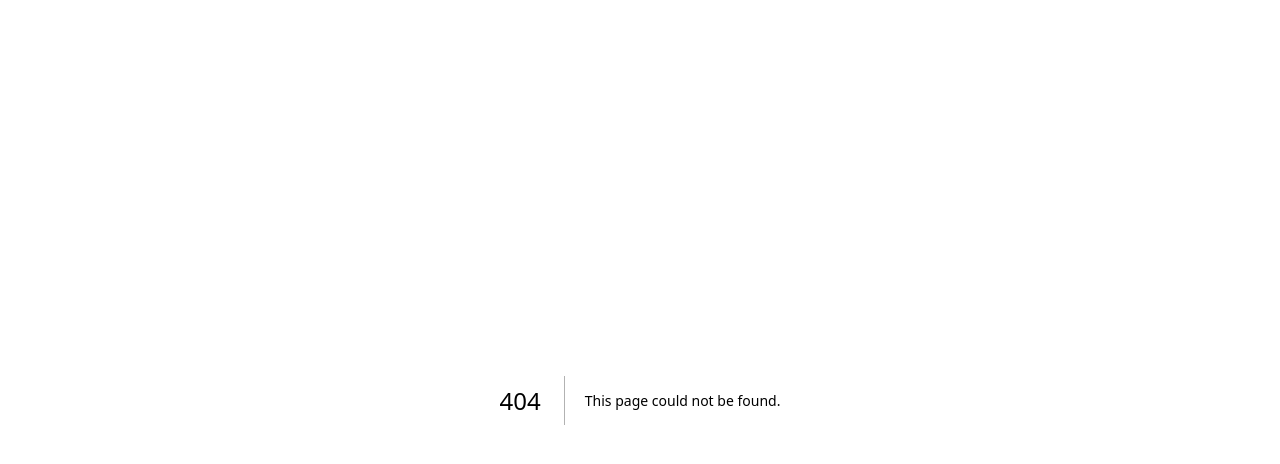
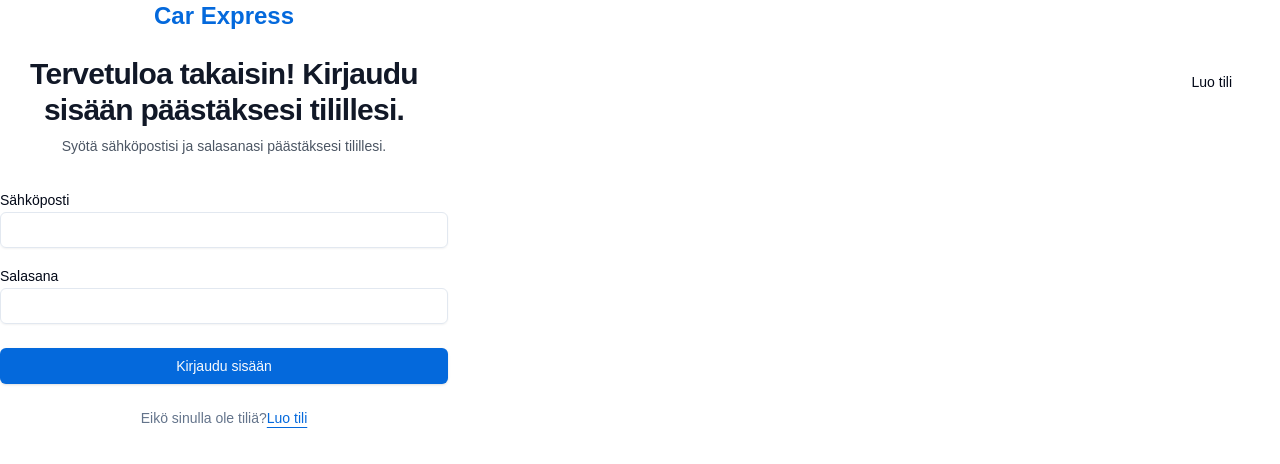
Before and after one commit to carexpress2025/web, a Next.js app: page /signin in a window 1280 px wide. Before the commit this address had no page. Shown: the top 464 px of the page. Built offline with nearby package versions, Linux system fonts and the light colour scheme.

Commit message:
login de usuário

```diff
--- a/package.json
+++ b/package.json
@@ -13,6 +13,7 @@
     "@next-auth/prisma-adapter": "^1.0.7",
     "@prisma/client": "^6.3.1",
     "@radix-ui/react-dialog": "^1.1.6",
+    "@radix-ui/react-label": "^2.1.2",
     "@radix-ui/react-slot": "^1.1.2",
     "@reduxjs/toolkit": "^2.5.1",
     "bcryptjs": "^2.4.3",
--- /dev/null
+++ b/src/app/(auth)/components/AuthHeader.tsx
@@ -0,0 +1,38 @@
+'use client';
+
+import { LanguageState } from '@/store/languageSlice';
+import { useEffect } from 'react';
+import { useTranslation } from 'react-i18next';
+import { useSelector } from 'react-redux';
+import i18n from '../../../../i18n';
+
+export default function AuthHeader({
+  keyItem1,
+  keyItem2,
+}: Readonly<{
+  keyItem1: string;
+  keyItem2: string;
+}>) {
+  const { t } = useTranslation();
+  const language = useSelector(
+    (state: { language: LanguageState }) => state.language.language,
+  );
+
+  useEffect(() => {
+    if (language) {
+      i18n.changeLanguage(language);
+    }
+  }, [language]);
+
+  return (
+    <div className="flex flex-col items-center justify-center">
+      <div className="flex items-center gap-2">
+        <span className="text-primary text-2xl font-bold">{t('name')}</span>
+      </div>
+      <h2 className="mt-6 text-center text-3xl font-bold tracking-tight text-gray-900">
+        {t(keyItem1)}
+      </h2>
+      <p className="mt-2 text-center text-sm text-gray-600">{t(keyItem2)}</p>
+    </div>
+  );
+}
--- /dev/null
+++ b/src/app/(auth)/components/ButtonRedirect.tsx
@@ -0,0 +1,41 @@
+'use client';
+
+import { LanguageState } from '@/store/languageSlice';
+import { useEffect } from 'react';
+import { useTranslation } from 'react-i18next';
+import { useSelector } from 'react-redux';
+import i18n from '../../../../i18n';
+import Link from 'next/link';
+import { buttonVariants } from '@/components/ui/button';
+import { cn } from '@/lib/utils';
+
+export function ButtonRedirect({
+  link,
+  keyItem1,
+}: {
+  keyItem1: string;
+  link: string;
+}) {
+  const { t } = useTranslation();
+  const language = useSelector(
+    (state: { language: LanguageState }) => state.language.language,
+  );
+
+  useEffect(() => {
+    if (language) {
+      i18n.changeLanguage(language);
+    }
+  }, [language]);
+
+  return (
+    <Link
+      href={link}
+      className={cn(
+        buttonVariants({ variant: 'ghost' }),
+        'hover:bg-primary/10 absolute right-4 top-8 md:right-8',
+      )}
+    >
+      {t(keyItem1)}
+    </Link>
+  );
+}
--- /dev/null
+++ b/src/app/(auth)/components/FormSignin.tsx
@@ -0,0 +1,88 @@
+'use client';
+
+import { useLogin } from '@/hooks/useLogin';
+import { Alert, AlertDescription } from '@/components/ui/alert';
+import { AlertCircle } from 'lucide-react';
+import { Label } from '@/components/ui/label';
+import { Input } from '@/components/ui/input';
+import { LanguageState } from '@/store/languageSlice';
+import { useSelector } from 'react-redux';
+import { useTranslation } from 'react-i18next';
+import i18n from '../../../../i18n';
+import { useEffect } from 'react';
+import { Button } from '@/components/ui/button';
+import Link from 'next/link';
+
+export default function FormSignin() {
+  const {
+    error,
+    loading,
+    email,
+    password,
+    setEmail,
+    setPassword,
+    handleSubmit,
+  } = useLogin();
+
+  const { t } = useTranslation();
+  const language = useSelector(
+    (state: { language: LanguageState }) => state.language.language,
+  );
+
+  useEffect(() => {
+    if (language) {
+      i18n.changeLanguage(language);
+    }
+  }, [language]);
+
+  return (
+    <form className="mt-8 space-y-6" onSubmit={handleSubmit}>
+      {error && (
+        <Alert variant="destructive">
+          <AlertCircle className="h-4 w-2" />
+          <AlertDescription>{error}</AlertDescription>
+        </Alert>
+      )}
+      <div className="space-y-4">
+        <div>
+          <Label>{t('pages.signin.email')}</Label>
+          <Input
+            id="email"
+            name="email"
+            type="email"
+            autoComplete="email"
+            required
+            className="w-full"
+            value={email}
+            onChange={(e) => setEmail(e.target.value)}
+          />
+        </div>
+        <div>
+          <Label>{t('pages.signin.password')}</Label>
+          <Input
+            id="password"
+            name="password"
+            type="password"
+            autoComplete="current-password"
+            required
+            className="w-full"
+            value={password}
+            onChange={(e) => setPassword(e.target.value)}
+          />
+        </div>
+      </div>
+      <Button type="submit" className="w-full" disabled={loading}>
+        {loading ? t('pages.signin.loggingIn') : t('pages.signin.loginButton')}
+      </Button>
+      <p className="text-muted-foreground px-8 text-center text-sm">
+        {t('pages.signin.noAccount')}
+        <Link
+          href="/signup"
+          className="text-primary hover:text-blue-600 underline underline-offset-4"
+        >
+          {t('pages.signin.createAccount')}
+        </Link>{' '}
+      </p>
+    </form>
+  );
+}
--- /dev/null
+++ b/src/app/(auth)/signin/page.tsx
@@ -0,0 +1,19 @@
+import AuthHeader from '../components/AuthHeader';
+import { ButtonRedirect } from '../components/ButtonRedirect';
+import FormSignin from '../components/FormSignin';
+
+export default function Page() {
+  return (
+    <div className="w-full max-w-md space-y-8">
+      <AuthHeader
+        keyItem1={'pages.signin.welcome'}
+        keyItem2={'pages.signin.enter'}
+      />
+      <ButtonRedirect
+        keyItem1={'pages.signin.createAccount'}
+        link={'/signup'}
+      />
+      <FormSignin />
+    </div>
+  );
+}
--- /dev/null
+++ b/src/components/ui/alert.tsx
@@ -0,0 +1,59 @@
+import * as React from "react"
+import { cva, type VariantProps } from "class-variance-authority"
+
+import { cn } from "@/lib/utils"
+
+const alertVariants = cva(
+  "relative w-full rounded-lg border px-4 py-3 text-sm [&>svg+div]:translate-y-[-3px] [&>svg]:absolute [&>svg]:left-4 [&>svg]:top-4 [&>svg]:text-foreground [&>svg~*]:pl-7",
+  {
+    variants: {
+      variant: {
+        default: "bg-background text-foreground",
+        destructive:
+          "border-destructive/50 text-destructive dark:border-destructive [&>svg]:text-destructive",
+      },
+    },
+    defaultVariants: {
+      variant: "default",
+    },
+  }
+)
+
+const Alert = React.forwardRef<
+  HTMLDivElement,
+  React.HTMLAttributes<HTMLDivElement> & VariantProps<typeof alertVariants>
+>(({ className, variant, ...props }, ref) => (
+  <div
+    ref={ref}
+    role="alert"
+    className={cn(alertVariants({ variant }), className)}
+    {...props}
+  />
+))
+Alert.displayName = "Alert"
+
+const AlertTitle = React.forwardRef<
+  HTMLParagraphElement,
+  React.HTMLAttributes<HTMLHeadingElement>
+>(({ className, ...props }, ref) => (
+  <h5
+    ref={ref}
+    className={cn("mb-1 font-medium leading-none tracking-tight", className)}
+    {...props}
+  />
+))
+AlertTitle.displayName = "AlertTitle"
+
+const AlertDescription = React.forwardRef<
+  HTMLParagraphElement,
+  React.HTMLAttributes<HTMLParagraphElement>
+>(({ className, ...props }, ref) => (
+  <div
+    ref={ref}
+    className={cn("text-sm [&_p]:leading-relaxed", className)}
+    {...props}
+  />
+))
+AlertDescription.displayName = "AlertDescription"
+
+export { Alert, AlertTitle, AlertDescription }
--- /dev/null
+++ b/src/components/ui/input.tsx
@@ -0,0 +1,22 @@
+import * as React from "react"
+
+import { cn } from "@/lib/utils"
+
+const Input = React.forwardRef<HTMLInputElement, React.ComponentProps<"input">>(
+  ({ className, type, ...props }, ref) => {
+    return (
+      <input
+        type={type}
+        className={cn(
+          "flex h-9 w-full rounded-md border border-input bg-transparent px-3 py-1 text-base shadow-sm transition-colors file:border-0 file:bg-transparent file:text-sm file:font-medium file:text-foreground placeholder:text-muted-foreground focus-visible:outline-none focus-visible:ring-1 focus-visible:ring-ring disabled:cursor-not-allowed disabled:opacity-50 md:text-sm",
+          className
+        )}
+        ref={ref}
+        {...props}
+      />
+    )
+  }
+)
+Input.displayName = "Input"
+
+export { Input }
--- /dev/null
+++ b/src/components/ui/label.tsx
@@ -0,0 +1,24 @@
+import * as React from "react"
+import * as LabelPrimitive from "@radix-ui/react-label"
+import { cva, type VariantProps } from "class-variance-authority"
+
+import { cn } from "@/lib/utils"
+
+const labelVariants = cva(
+  "text-sm font-medium leading-none peer-disabled:cursor-not-allowed peer-disabled:opacity-70"
+)
+
+const Label = React.forwardRef<
+  React.ElementRef<typeof LabelPrimitive.Root>,
+  React.ComponentPropsWithoutRef<typeof LabelPrimitive.Root> &
+    VariantProps<typeof labelVariants>
+>(({ className, ...props }, ref) => (
+  <LabelPrimitive.Root
+    ref={ref}
+    className={cn(labelVariants(), className)}
+    {...props}
+  />
+))
+Label.displayName = LabelPrimitive.Root.displayName
+
+export { Label }
--- /dev/null
+++ b/src/hooks/useLogin.ts
@@ -0,0 +1,47 @@
+import { useState } from 'react';
+import { signIn } from 'next-auth/react';
+import { useTranslation } from 'react-i18next';
+
+export function useLogin() {
+  const [email, setEmail] = useState('');
+  const [password, setPassword] = useState('');
+  const [error, setError] = useState('');
+  const [loading, setLoading] = useState(false);
+  const { t } = useTranslation();
+
+  const handleSubmit = async (e: React.FormEvent) => {
+    e.preventDefault();
+
+    if (!email || !password) {
+      setError(t('hooks.errors.login.requiredFields'));
+      return;
+    }
+
+    setLoading(true);
+    const response = await fetch('/api/auth/signin', {
+      method: 'POST',
+      headers: {
+        'Content-Type': 'application/json',
+      },
+      body: JSON.stringify({ email, password }),
+    });
+
+    if (response.ok) {
+      signIn('credentials', { email, password });
+    } else {
+      setError(t('hooks.errors.failedLogin'));
+    }
+
+    setLoading(false);
+  };
+
+  return {
+    email,
+    setEmail,
+    password,
+    setPassword,
+    error,
+    loading,
+    handleSubmit,
+  };
+}
--- a/src/locales/pt_BR.json
+++ b/src/locales/pt_BR.json
@@ -225,8 +225,8 @@
       "welcome": "Bem-vindo de volta! Faça login para acessar sua conta.",
       "login": "Login",
       "enter": "Insira seu email e senha para acessar sua conta.",
-      "email": "Email",
-      "password": "Senha",
+      "email": "Endereço de Email",
+      "password": "Senha de Acesso",
       "loginButton": "Entrar",
       "loggingIn": "Entrando...",
       "noAccount": "Não tem uma conta?",
```
Also changed, not shown: 1 other file (tests, documents, lock files or other folders).
